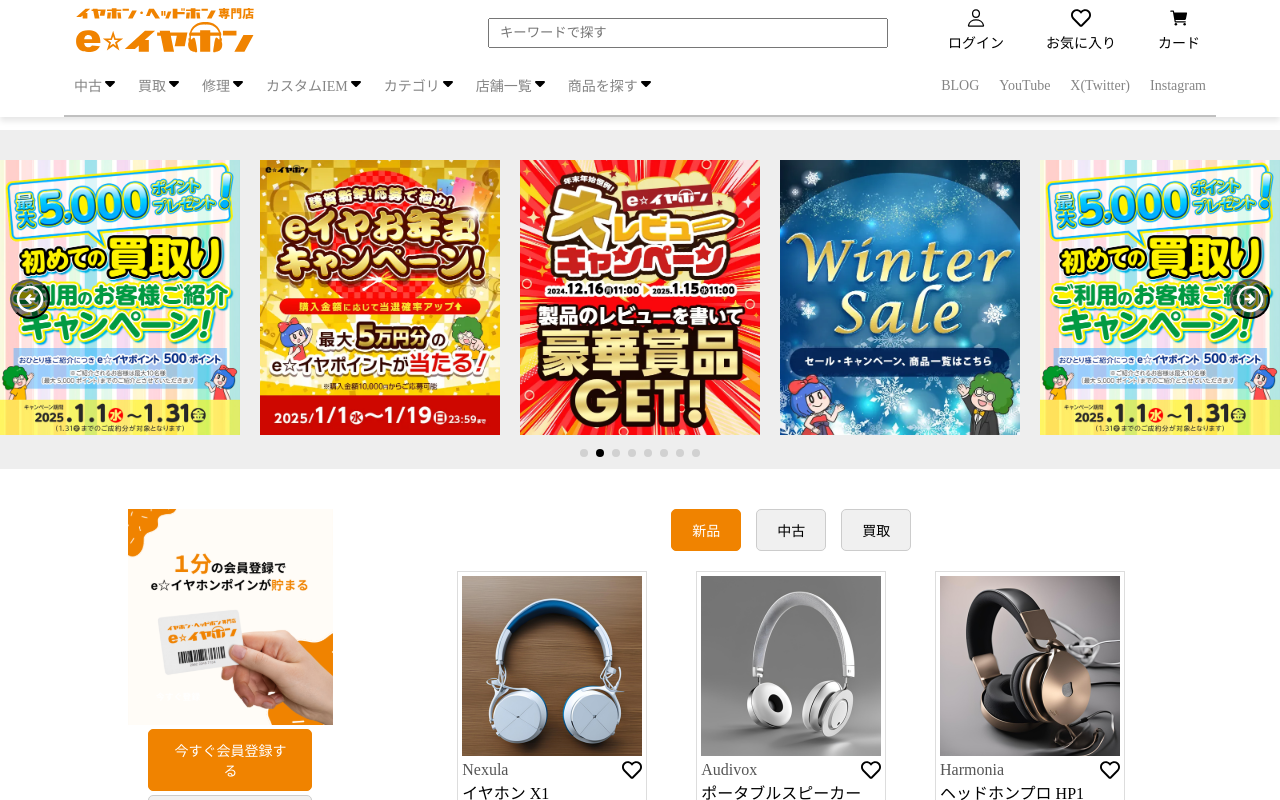
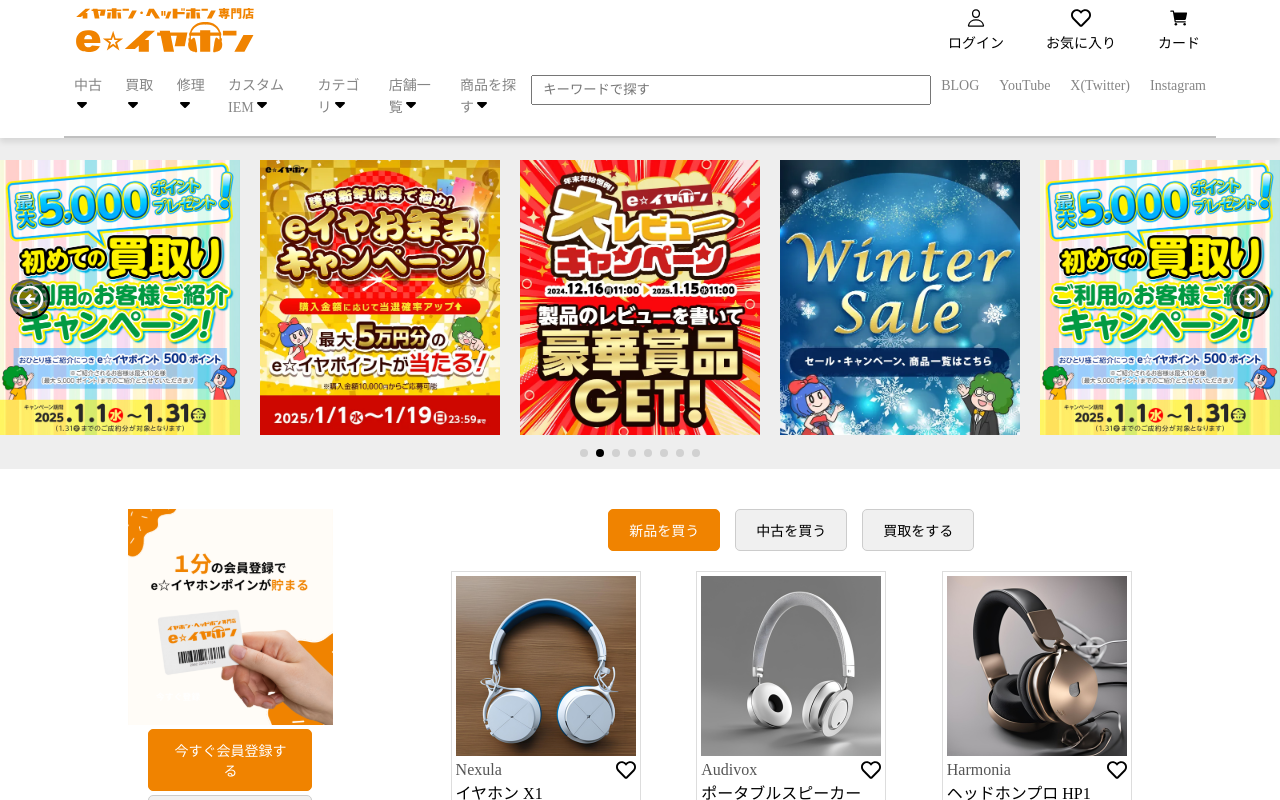
Before and after one commit to zwinty/earphone, a React (Vite) app: page /home in a window 1280 px wide. Shown: the top 800 px of the page. Built offline with nearby package versions, Linux system fonts and the light colour scheme.

Commit message:
product-tag-name edited

```diff
--- a/src/ProductData.json
+++ b/src/ProductData.json
@@ -3,7 +3,7 @@
       "id":1,
       "img":"/product7.png",
       "brand_name": "Nexula",
-      "category": "新品",
+      "category": "新品を買う",
       "product_name": "イヤホン X1",
       "price": 12000
     },
@@ -11,7 +11,7 @@
       "id":2,
       "img":"/product6.png",
       "brand_name": "Zentrix",
-      "category": "中古",
+      "category": "中古を買う",
       "product_name": "ヘッドホン H2",
       "price": 15000
     },
@@ -19,7 +19,7 @@
       "id":3,
       "img":"/product5.png",
       "brand_name": "Audivox",
-      "category": "新品",
+      "category": "新品を買う",
       "product_name": "ポータブルスピーカー S1",
       "price": 9000
     },
@@ -27,7 +27,7 @@
       "id":4,
       "img":"/product4.png",
       "brand_name": "Sonivus",
-      "category": "買取",
+      "category": "買取をする",
       "product_name": "イヤホン Y1",
       "price": 6000
     },
@@ -35,7 +35,7 @@
       "id":5,
       "img":"/product3.png",
       "brand_name": "Echozia",
-      "category": "中古",
+      "category": "中古を買う",
       "product_name": "ヘッドセット HS2",
       "price": 7000
     },
@@ -43,7 +43,7 @@
       "id":6,
       "img":"/product2.png",
       "brand_name": "Tonevia",
-      "category": "買取",
+      "category": "買取をする",
       "product_name": "サウンドバー SB1",
       "price": 5000
     },
@@ -51,7 +51,7 @@
       "id":7,
       "img":"/product1.png",
       "brand_name": "Harmonia",
-      "category": "新品",
+      "category": "新品を買う",
       "product_name": "ヘッドホンプロ HP1",
       "price": 8000
     },
@@ -59,7 +59,7 @@
       "id":8,
       "img":"/product9.png",
       "brand_name": "Vibraxis",
-      "category": "買取",
+      "category": "買取をする",
       "product_name": "ワイヤレスイヤホン W1",
       "price": 10000
     },
@@ -67,7 +67,7 @@
       "id":9,
       "img":"/product8.png",
       "brand_name": "Luminex",
-      "category": "中古",
+      "category": "中古を買う",
       "product_name": "イヤホンプロ EP1",
       "price": 15000
     },
@@ -75,7 +75,7 @@
       "id":10,
       "img":"/product7.png",
       "brand_name": "Cypheron",
-      "category": "新品",
+      "category": "新品を買う",
       "product_name": "ゲーミングヘッドホン GH1",
       "price": 18000
     },
@@ -83,7 +83,7 @@
       "id":11,
       "img":"/product6.png",
       "brand_name": "Auracore",
-      "category": "買取",
+      "category": "買取をする",
       "product_name": "ステレオヘッドホン SH1",
       "price": 7000
     },
@@ -91,7 +91,7 @@
       "id":12,
       "img":"/product5.png",
       "brand_name": "Phonetic",
-      "category": "新品",
+      "category": "新品を買う",
       "product_name": "ポータブルスピーカー SP1",
       "price": 9500
     },
@@ -99,7 +99,7 @@
       "id":13,
       "img":"/product4.png",
       "brand_name": "Phonetic",
-      "category": "中古",
+      "category": "中古を買う",
       "product_name": "ポータブルスピーカー SP1",
       "price": 9500
     },
@@ -107,7 +107,7 @@
       "id":14,
       "img":"/product3.png",
       "brand_name": "Phonetic",
-      "category": "買取",
+      "category": "買取をする",
       "product_name": "ポータブルスピーカー SP1",
       "price": 9500
     },
@@ -115,7 +115,7 @@
       "id":15,
       "img":"/product2.png",
       "brand_name": "Phonetic",
-      "category": "中古",
+      "category": "中古を買う",
       "product_name": "ポータブルスピーカー SP1",
       "price": 9500
     },
@@ -123,7 +123,7 @@
       "id":16,
       "img":"/product1.png",
       "brand_name": "Phonetic",
-      "category": "買取",
+      "category": "買取をする",
       "product_name": "ポータブルスピーカー SP1",
       "price": 9500
     },
@@ -131,7 +131,7 @@
       "id":17,
       "img":"/product9.png",
       "brand_name": "Phonetic",
-      "category": "中古",
+      "category": "中古を買う",
       "product_name": "ポータブルスピーカー SP1",
       "price": 9500
     },
@@ -139,7 +139,7 @@
       "id":18,
       "img":"/product8.png",
       "brand_name": "Phonetic",
-      "category": "新品",
+      "category": "新品を買う",
       "product_name": "ポータブルスピーカー SP1",
       "price": 9500
     },
@@ -147,7 +147,7 @@
       "id":19,
       "img":"/product7.png",
       "brand_name": "Zentrix",
-      "category": "中古",
+      "category": "中古を買う",
       "product_name": "ヘッドホン H2",
       "price": 15000
     },
@@ -155,7 +155,7 @@
       "id":20,
       "img":"/product6.png",
       "brand_name": "Zentrix",
-      "category": "中古",
+      "category": "中古を買う",
       "product_name": "ヘッドホン H2",
       "price": 15000
     }
@@ -164,7 +164,7 @@
       "id":22,
       "img":"/product5.png",
       "brand_name": "Phonetic",
-      "category": "新品",
+      "category": "新品を買う",
       "product_name": "ポータブルスピーカー SP1",
       "price": 9500
     },
@@ -172,7 +172,7 @@
       "id":23,
       "img":"/product4.png",
       "brand_name": "Phonetic",
-      "category": "新品",
+      "category": "新品を買う",
       "product_name": "ポータブルスピーカー SP1",
       "price": 9500
     },
@@ -180,7 +180,7 @@
       "id":24,
       "img":"/product3.png",
       "brand_name": "Phonetic",
-      "category": "買取",
+      "category": "買取をする",
       "product_name": "ポータブルスピーカー SP1",
       "price": 9500
     },
@@ -188,7 +188,7 @@
       "id":25,
       "img":"/product2.png",
       "brand_name": "Phonetic",
-      "category": "買取",
+      "category": "買取をする",
       "product_name": "ポータブルスピーカー SP1",
       "price": 9500
     }
--- a/src/TopPageComponents/BannerAndProduct.css
+++ b/src/TopPageComponents/BannerAndProduct.css
@@ -164,6 +164,7 @@
   .product-cards{
     display: flex;
     flex-wrap: wrap;
+    gap: 20px;
 
 
   }
--- a/src/TopPageComponents/BannerAndProduct.jsx
+++ b/src/TopPageComponents/BannerAndProduct.jsx
@@ -6,7 +6,7 @@
 import { Link } from "react-router-dom";
 
 const BannerAndProduct = () => {
-  const [selectedCategory, setSelectedCategory] = useState("新品");
+  const [selectedCategory, setSelectedCategory] = useState("新品を買う");
   const [showMembership, setShowMembership] = useState(true);
 
   const filteredProducts = ProductData.filter((product) => product.category === selectedCategory);
@@ -16,7 +16,7 @@
       id: 1,
       img: "/product7.png",
       brand_name: "Nexula",
-      category: "新品",
+      category: "新品を買う",
       product_name: "イヤホン X1",
       price: 12000,
     },
@@ -24,7 +24,7 @@
       id: 2,
       img: "/product6.png",
       brand_name: "Zentrix",
-      category: "中古",
+      category: "中古を買う",
       product_name: "ヘッドホン H2",
       price: 15000,
     },
@@ -32,7 +32,7 @@
       id: 3,
       img: "/product5.png",
       brand_name: "Audivox",
-      category: "新品",
+      category: "新品を買う",
       product_name: "ポータブルスピーカー S1",
       price: 9000,
     },
@@ -40,7 +40,7 @@
       id: 4,
       img: "/product4.png",
       brand_name: "Sonivus",
-      category: "買取",
+      category: "買取を買う",
       product_name: "イヤホン Y1",
       price: 6000,
     },
@@ -62,14 +62,14 @@
               <Link to="/membership"> <button className="membership-see-more">会員登録について</button></Link>
             </div>
           )}
-          <img className="banner-img" src="./banner-s1.webp" alt="" />
-          <img className="banner-img" src="./banner-s2.webp" alt="" />
-          <img className="banner-img" src="./banner-s3.webp" alt="" />
-          <img className="banner-img" src="./banner-s4.webp" alt="" />
-          <img className="banner-img" src="./banner-s5.webp" alt="" />
-          <img className="banner-img" src="./banner-s6.webp" alt="" />
-          <img className="banner-img" src="./banner-s7.webp" alt="" />
-          <img className="banner-img" src="./banner-s8.webp" alt="" />
+          <img className="banner-img" src="./banner-s1.webp" alt="banner" />
+          <img className="banner-img" src="./banner-s2.webp" alt="banner" />
+          <img className="banner-img" src="./banner-s3.webp" alt="banner" />
+          <img className="banner-img" src="./banner-s4.webp" alt="banner" />
+          <img className="banner-img" src="./banner-s5.webp" alt="banner" />
+          <img className="banner-img" src="./banner-s6.webp" alt="banner" />
+          <img className="banner-img" src="./banner-s7.webp" alt="banner" />
+          <img className="banner-img" src="./banner-s8.webp" alt="banner" />
         </div>
 
         <div className="product-container">
@@ -89,14 +89,14 @@
           </div>
           <div className="see-more-btn">
                         <div className="see-more">
-                            {selectedCategory !== '買取' && (
+                            {selectedCategory !== '買取をする' && (
                               <button className="seemore-item-btn">
                             {`${selectedCategory}をもっと見る`}
                             </button>
                             )}
                         </div>
 
-                         {selectedCategory === '買取' && (
+                         {selectedCategory === '買取をする' && (
                             <div className="seemore-kaitori-btn">
                                <button className="seemore-item-btn">
                             {`無料査定を申し込む`}
--- a/src/TopPageComponents/Navigation.jsx
+++ b/src/TopPageComponents/Navigation.jsx
@@ -91,7 +91,7 @@
                                 "仙台駅前店",
                             ],
                         },
-                        // Add more dropdown configurations here.
+
                     ].map((item, index) => (
                         <li key={index} className="dropdown-container">
                             <div onClick={() => toggleDropdown(index)}>
@@ -117,9 +117,7 @@
                         <img className="logo-pc" src="/logo.svg" alt="Logo" />
                     </Link>
                     </div>
-                    <div className="search-container">
-                        <input className="search-box" type="text" placeholder="キーワードで探す"/>
-                    </div>
+
 
                     <div className="nav-btn">
                         <div className="nav-btn-icon">
@@ -219,6 +217,9 @@
                             </ul>
                         </li>
                     </ul>
+                    <div className="search-container">
+                        <input className="search-box" type="text" placeholder="キーワードで探す"/>
+                    </div>
                     <ul className="nav-sns">
                         <li><a href="#">BLOG</a></li>
                         <li><a href="#">YouTube</a></li>
```
